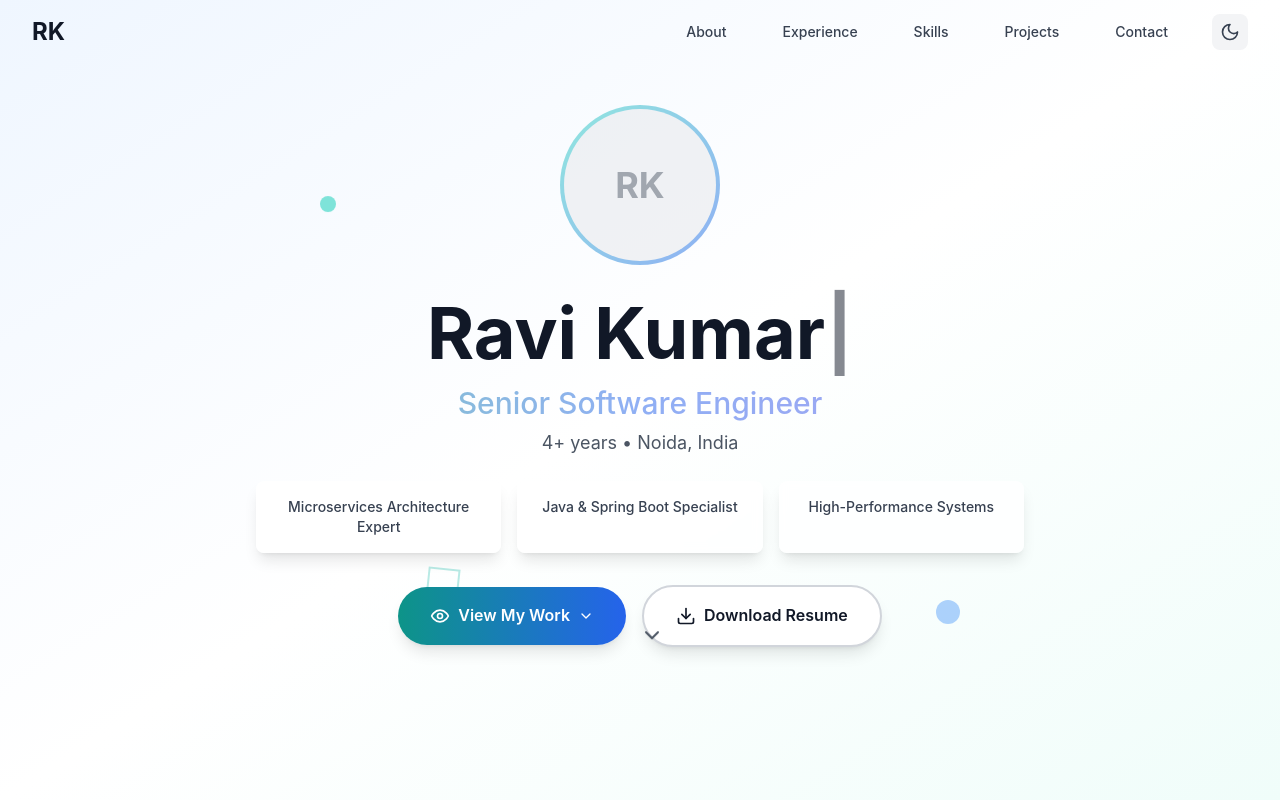
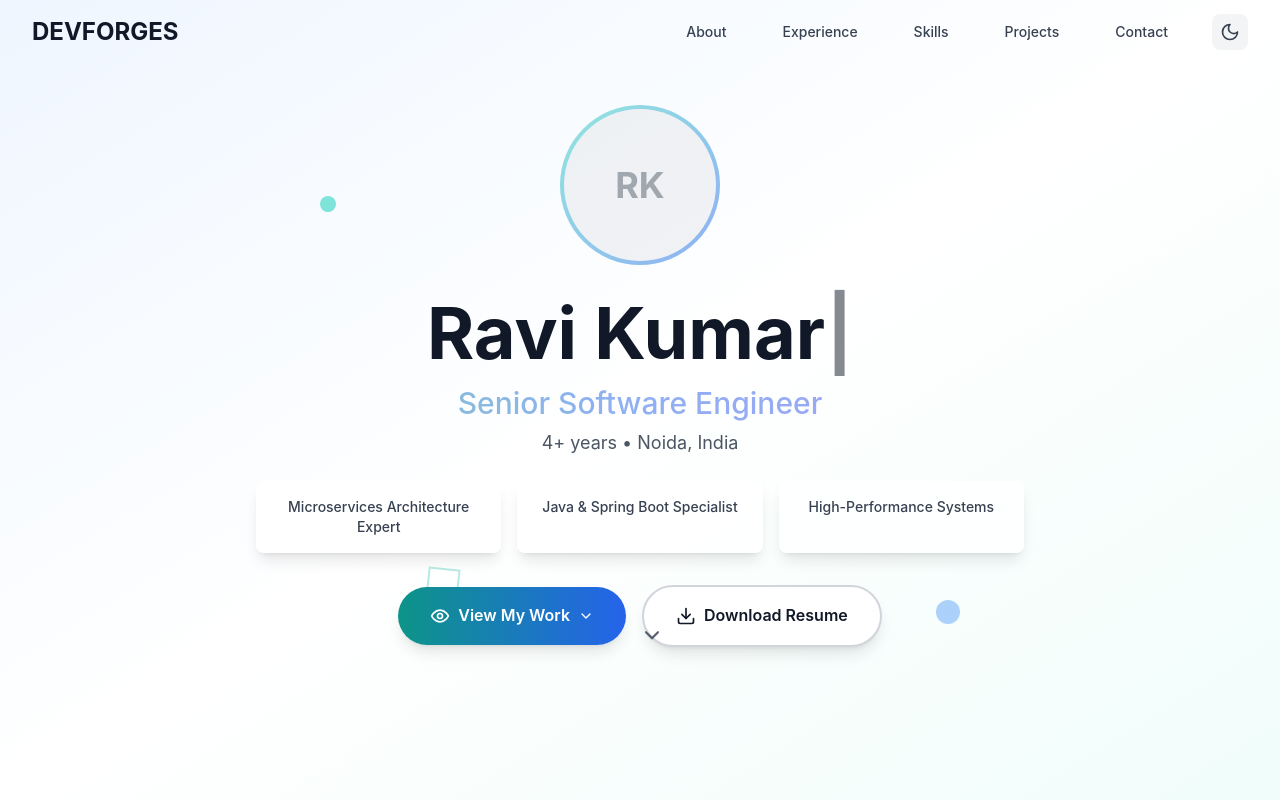
Before and after one commit to ravidahiya98/devforges.github.io, a React (Vite) app: page / in a window 1280 px wide. Shown: the top 800 px of the page. Built offline with nearby package versions, Linux system fonts and the light colour scheme.

Commit message:
Header Changes

```diff
--- a/src/components/Header.tsx
+++ b/src/components/Header.tsx
@@ -45,7 +45,7 @@ const Header: React.FC = () => {
               onClick={() => scrollToSection('#hero')}
               className="text-2xl font-bold text-gray-900 dark:text-white hover:text-teal-600 dark:hover:text-teal-400 transition-colors duration-300"
             >
-              RK
+              DEVFORGES
             </button>
           </div>
 
```
